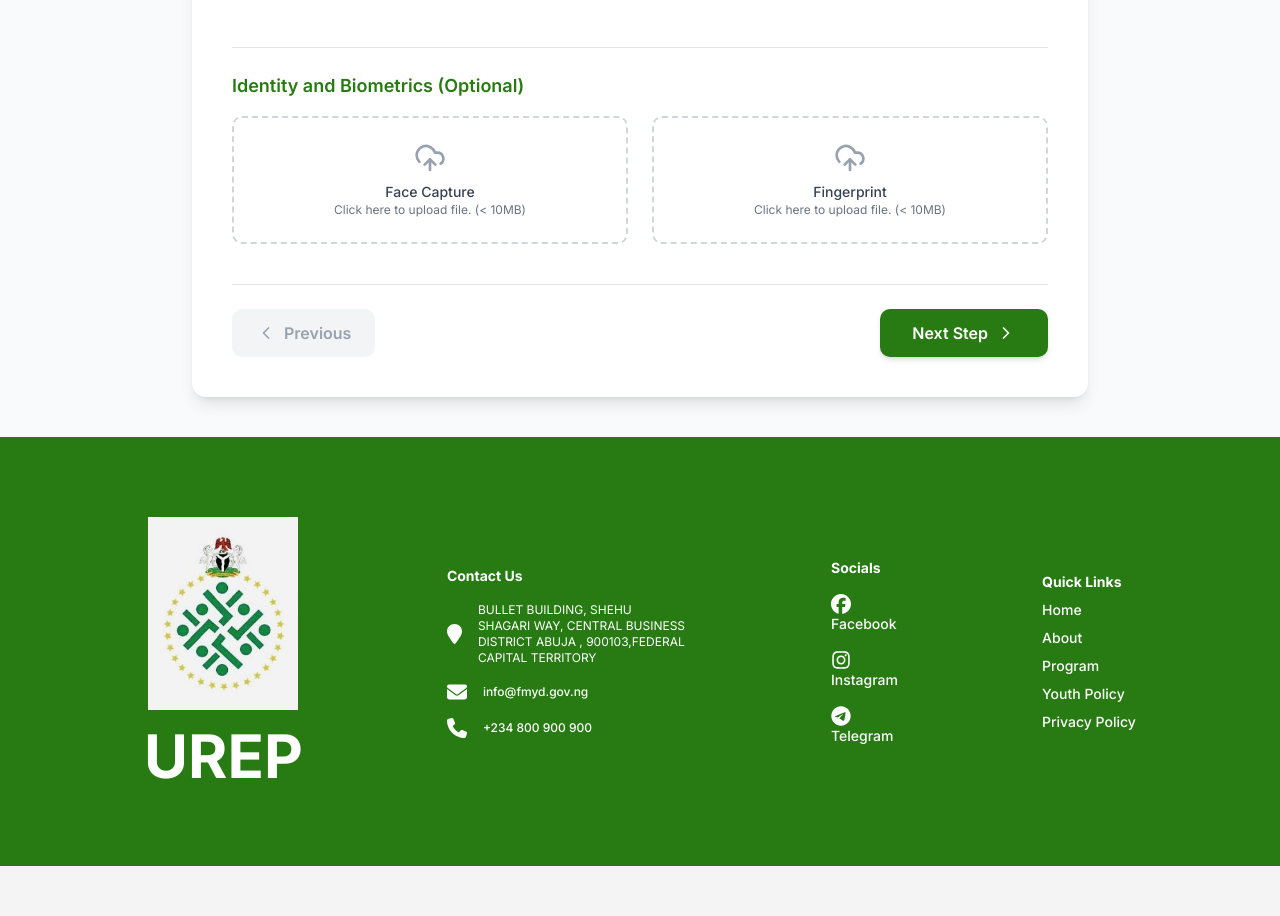
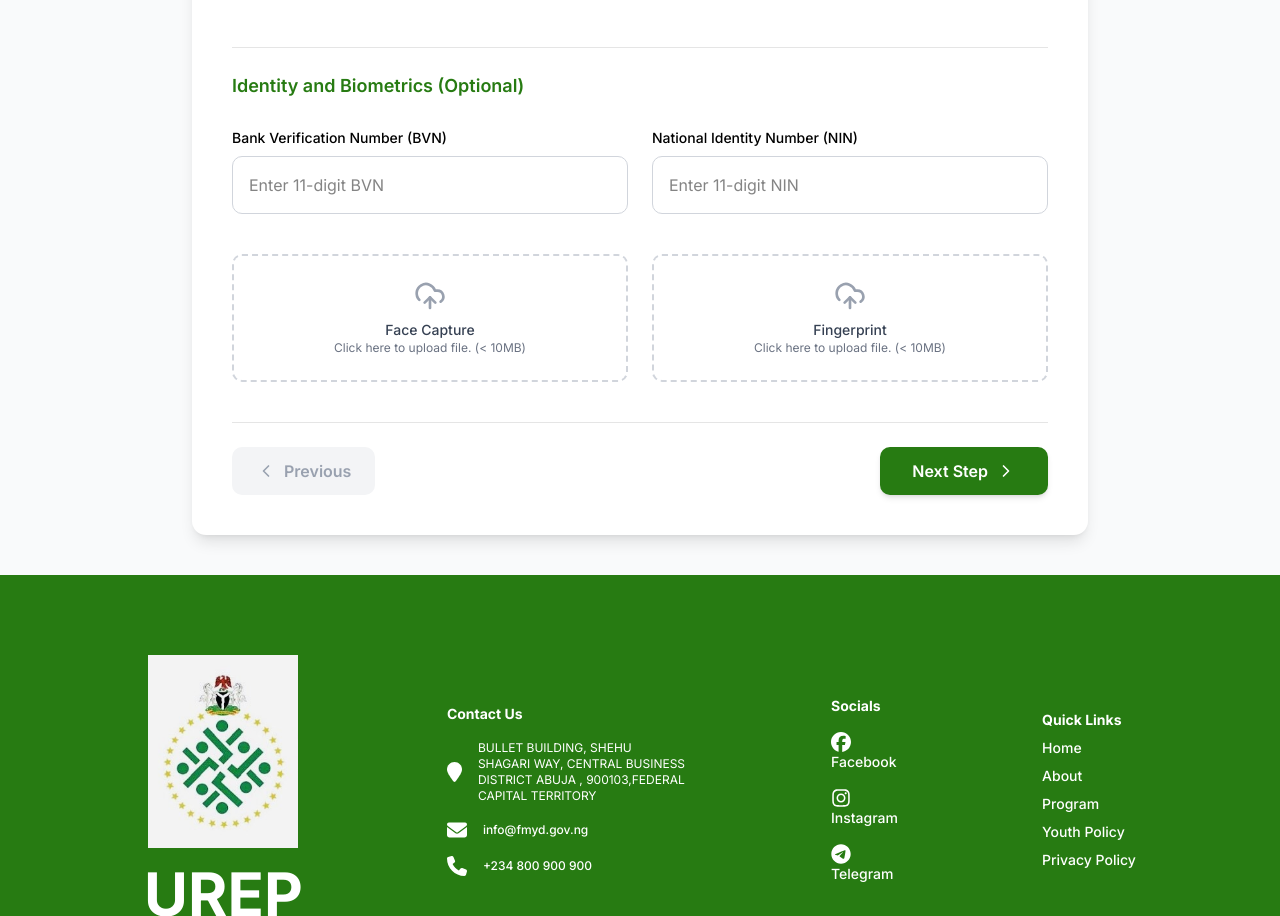
Before and after one commit to thatzerroguy/urep-frontend, a Next.js app: page /databank in a window 1280 px wide. Shown: the part 1616-2532 px from the top of the page. Before the commit the page ends 2482 px from the top, so only its background shows below. Built offline with nearby package versions, Linux system fonts and the light colour scheme.

Commit message:
fix: updated fomr

```diff
--- a/src/app/databank/page.tsx
+++ b/src/app/databank/page.tsx
@@ -39,6 +39,8 @@ export default function DatabankPage() {
     lgaOfResidence: "",
     phoneNumber: "",
     email: "",
+    bvn: "",
+    nin: "",
 
     // Step 2: Education, Skills & Training
     educationStatus: "",
@@ -80,6 +82,8 @@ export default function DatabankPage() {
     politicalGroupMember: "",
     politicalGroupName: "",
     hasSocialMedia: "",
+    hasInternet: "",
+    hasSmartphone: "",
     socialMediaPlatforms: [] as string[],
     socialMediaPrimaryUse: "",
     socialMediaTraining: "",
@@ -281,6 +285,12 @@ export default function DatabankPage() {
 
                 <div className="mt-8 border-t pt-6">
                   <h3 className="text-lg font-semibold mb-4 text-[#277B12]">Identity and Biometrics (Optional)</h3>
+
+                  <div className="grid grid-cols-1 md:grid-cols-2 gap-x-6 gap-y-2 mb-6">
+                     <TextField type="text" label="Bank Verification Number (BVN)" placeholder="Enter 11-digit BVN" value={formData.bvn} onChange={(v) => updateField('bvn', v)} />
+                     <TextField type="text" label="National Identity Number (NIN)" placeholder="Enter 11-digit NIN" value={formData.nin} onChange={(v) => updateField('nin', v)} />
+                  </div>
+
                   <div className="grid grid-cols-1 md:grid-cols-2 gap-6">
                     <div className="border-2 border-dashed border-gray-300 rounded-lg p-6 flex flex-col items-center justify-center hover:bg-gray-50 cursor-pointer">
                       <UploadCloud className="text-gray-400 mb-2" size={32} />
@@ -424,12 +434,15 @@ export default function DatabankPage() {
                   <TextField type="dropdown" label="Are you a registered voter?" options={yesNoOpts} value={formData.registeredVoter} onChange={(v) => updateField('registeredVoter', v)} />
                   <TextField type="dropdown" label="Do you belong to any political group?" options={yesNoOpts} value={formData.politicalGroupMember} onChange={(v) => updateField('politicalGroupMember', v)} />
                   {formData.politicalGroupMember === "Yes" && (
-                    <TextField type="text" label="Political group name" value={formData.politicalGroupName} onChange={(v) => updateField('politicalGroupName', v)} />
+                    <TextField type="text" label="Political group name (Others? Specify)" value={formData.politicalGroupName} onChange={(v) => updateField('politicalGroupName', v)} />
                   )}
                 </div>
 
                 <h3 className="text-lg font-semibold mt-8 mb-4 border-t pt-6">Digital Presence</h3>
                 <div className="grid grid-cols-1 md:grid-cols-2 gap-x-6 gap-y-2">
+                  <TextField type="dropdown" label="Do you have access to the internet?" options={yesNoOpts} value={formData.hasInternet} onChange={(v) => updateField('hasInternet', v)} />
+                  <TextField type="dropdown" label="Do you own a smartphone?" options={yesNoOpts} value={formData.hasSmartphone} onChange={(v) => updateField('hasSmartphone', v)} />
+
                   <TextField type="dropdown" label="Do you have a social media account?" options={yesNoOpts} value={formData.hasSocialMedia} onChange={(v) => updateField('hasSocialMedia', v)} />
 
                   {formData.hasSocialMedia === "Yes" && (
```
